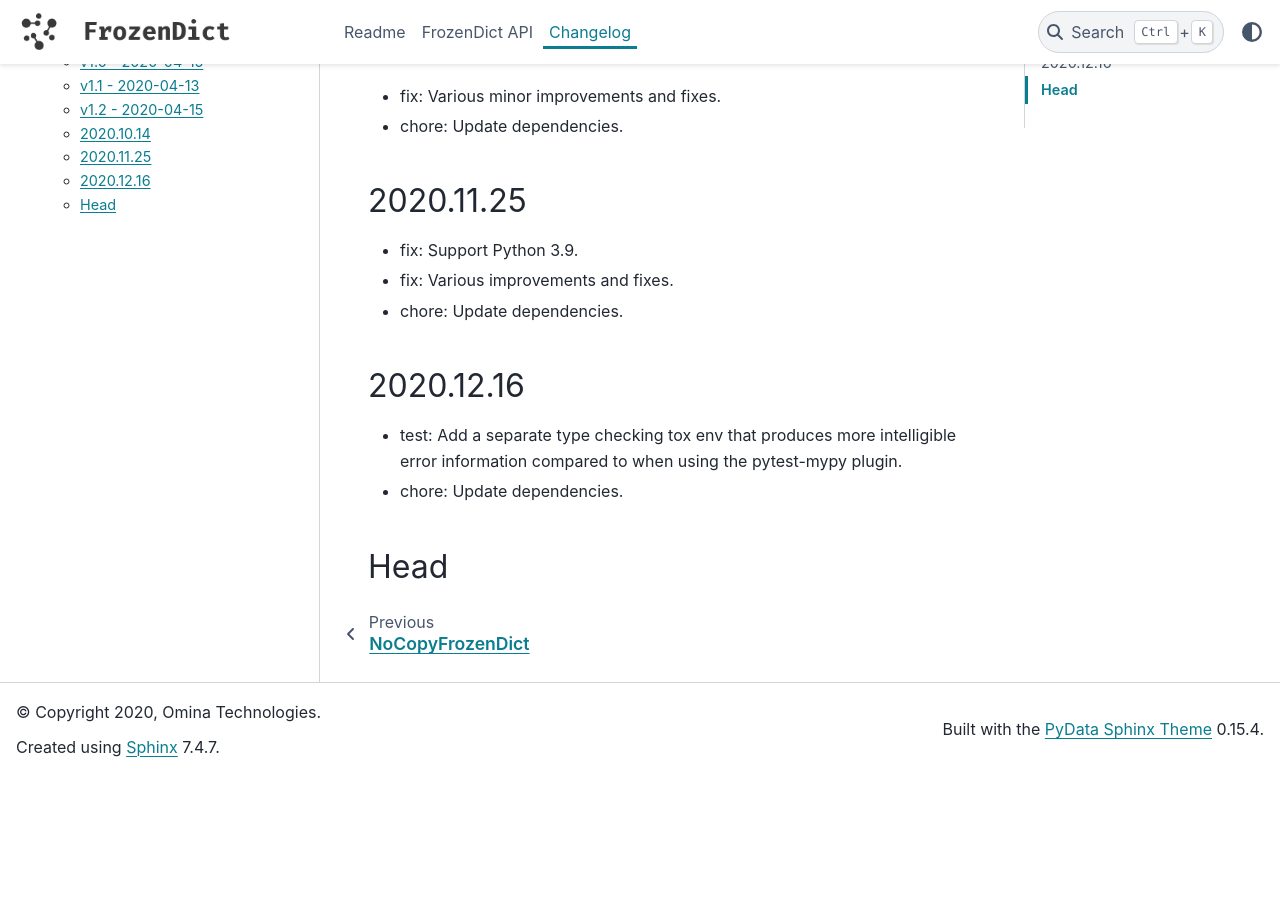
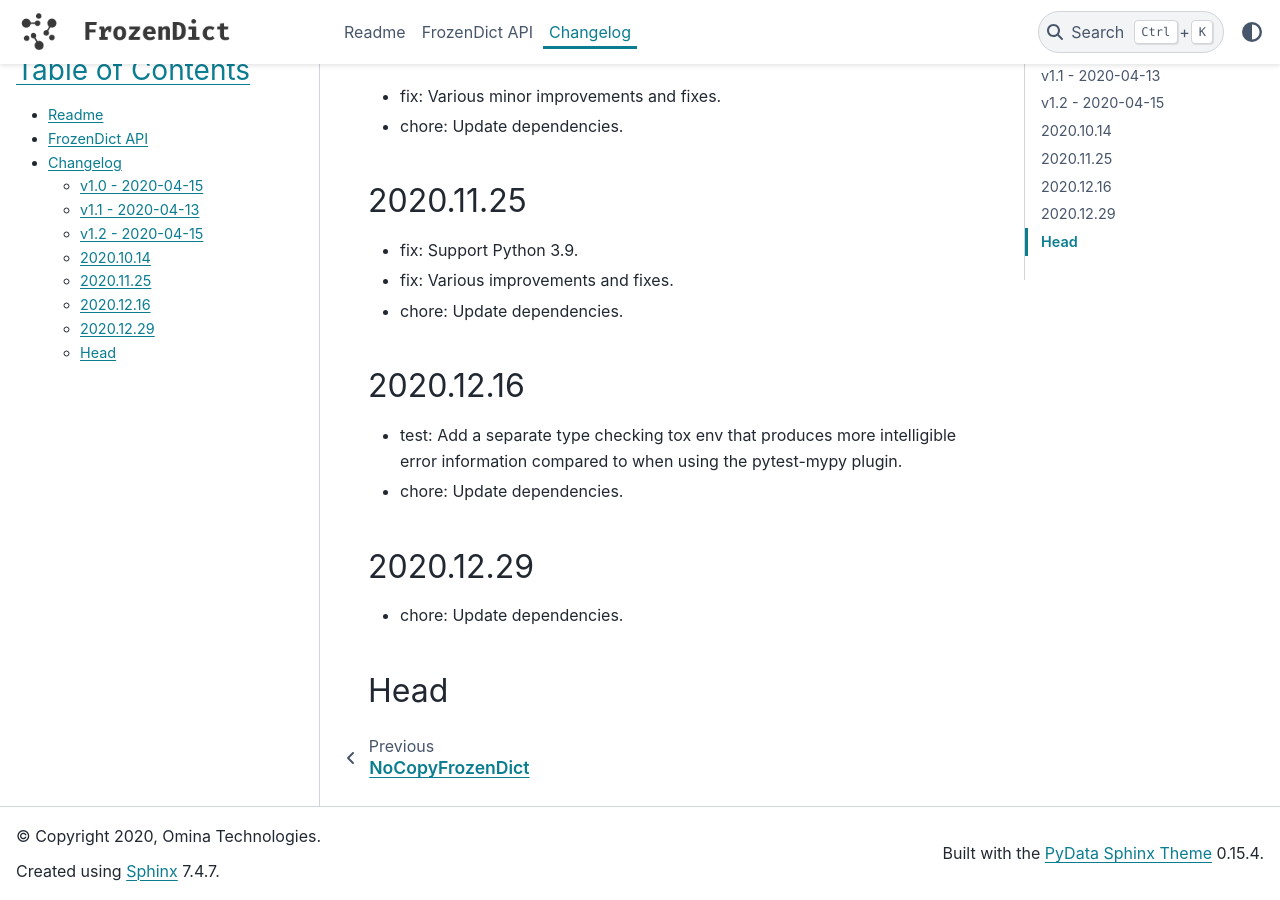
Before and after one commit to ominatechnologies/frozendict, a Sphinx documentation site: the page built from docs/changelog.rst, in a window 1280 px wide and 900 px high, scrolled down 750 px. Built offline with Sphinx 7.4.7 and the PyData theme 0.15.4, drawn with Linux system fonts in a browser that asks for light colours; before the commit the page ends 1526 px from its top, so only the background shows below that.

Commit message:
chore: Update dependencies and prepare release.

```diff
--- a/CHANGELOG.rst
+++ b/CHANGELOG.rst
@@ -43,5 +43,10 @@ v1.2 - 2020-04-15
 - chore: Update dependencies.
 
 
+2020.12.29
+++++++++++
+- chore: Update dependencies.
+
+
 Head
 ++++
--- a/config.py
+++ b/config.py
@@ -1,7 +1,7 @@
 # Single-sourced project configuration values:
 
 # the full version, including alpha/beta/rc tags
-release = "2020.12.16"
+release = "2020.12.29"
 version = release
 
 # distribution package name
--- a/docs/conf.py
+++ b/docs/conf.py
@@ -35,7 +35,7 @@ repo = config.repo
 version = config.version
 
 # If your documentation needs a minimal Sphinx version, state it here.
-needs_sphinx = '3.3.1'
+needs_sphinx = '3.4.1'
 
 # Add any Sphinx extension module names here, as strings. They can be
 # extensions coming with Sphinx (named 'sphinx.ext.*') or your custom ones.
```
Also changed, not shown: requirements.test.txt (+2 -2 lines), 1 other file.
